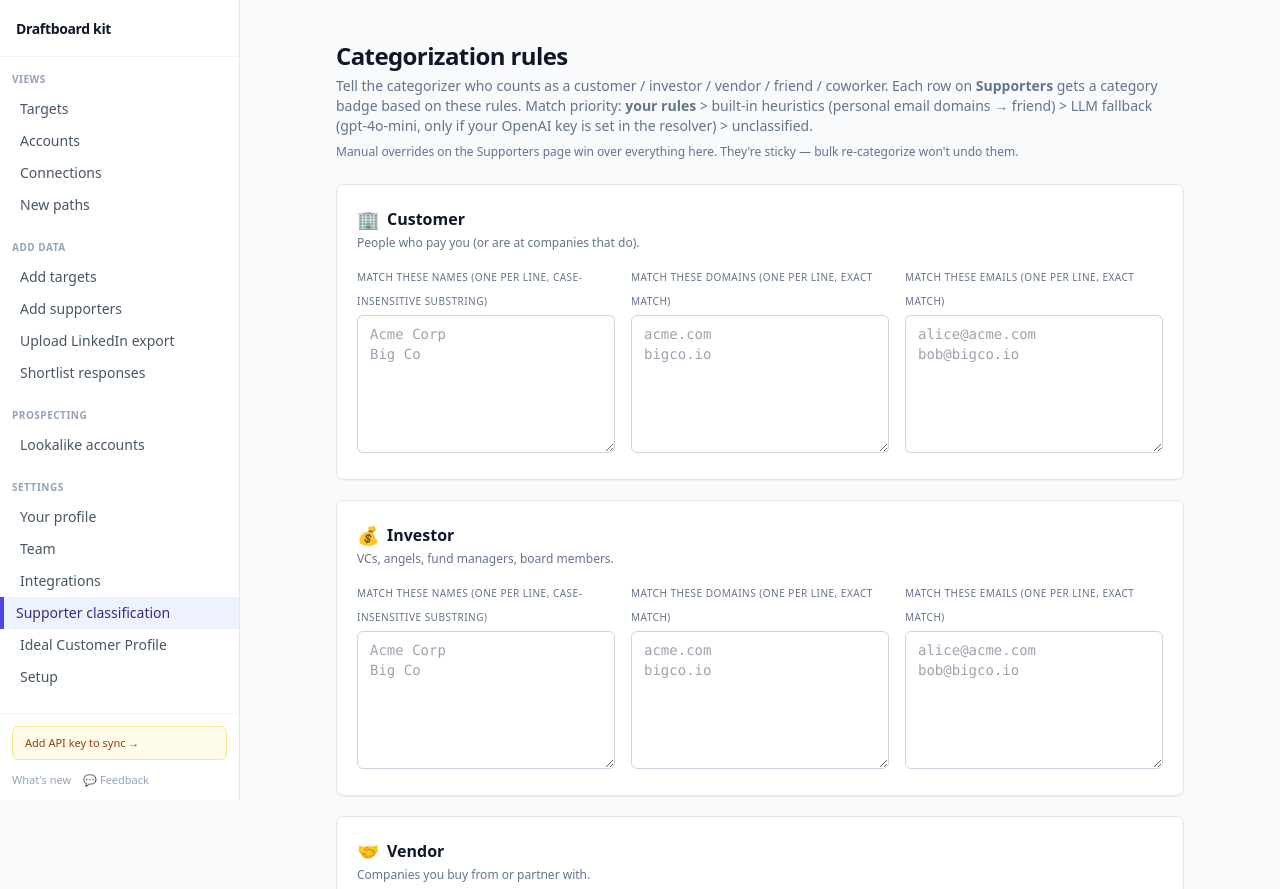
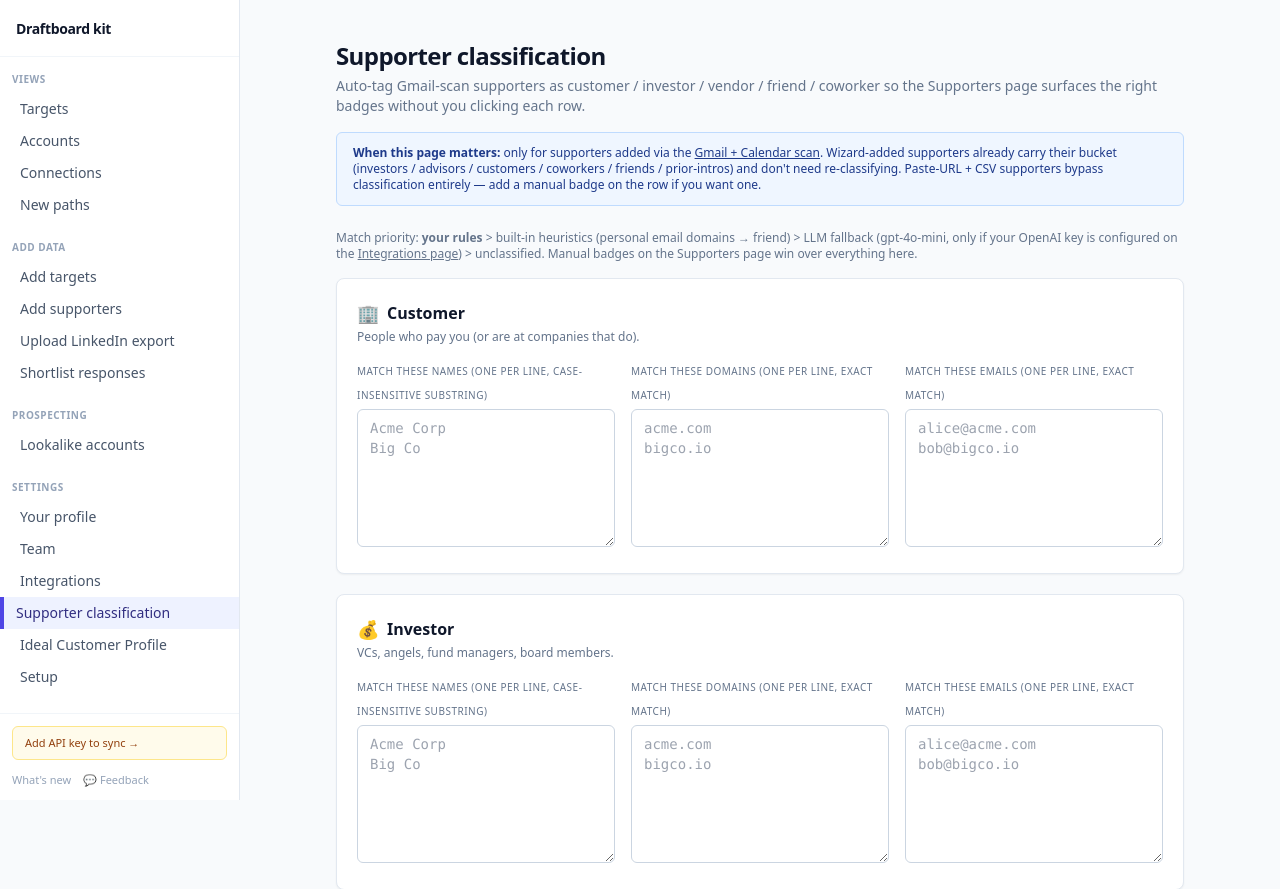
Before and after one commit to draftboardco/draftboard-api-starter, a Flask app: page /settings/categorization in a window 1280 px wide. Shown: the top 889 px of the page. Run offline with Flask 3, Linux system fonts and the light colour scheme; data comes from the database, SQL or seed files in the repository; data that the repository does not hold is empty; some libraries are stand-ins or nearby versions.

Commit message:
Categorization page: reframe as "Supporter classification" + scope explainer
The page was confusingly named "Categorization" and didn't explain
which supporters it applied to. Users couldn't tell whether it was
duplicative of the wizard (different bucketing) or its own thing.

Now:
  - Title: "Supporter classification" (matches nav label)
  - Top banner explicitly scopes it: "only for supporters added via
    Gmail + Calendar scan. Wizard-added supporters already carry
    their bucket. Paste-URL + CSV supporters bypass classification."
  - Link to the Integrations page for setting up the OpenAI key the
    LLM fallback uses.

Schema unchanged. Wizard-added supporters live in manual_supporters
(LinkedIn-keyed); categorization runs against candidate_categories
(email-keyed) — they're operating on different data, which the
banner now makes explicit instead of forcing users to figure out.

```diff
--- a/examples/flask-starter/templates/settings_categorization.html
+++ b/examples/flask-starter/templates/settings_categorization.html
@@ -3,22 +3,27 @@
 <head>
   <meta charset="utf-8" />
   <meta name="viewport" content="width=device-width, initial-scale=1" />
-  <title>Settings — Categorization rules</title>
+  <title>Settings — Supporter classification</title>
   <script src="https://cdn.tailwindcss.com"></script>
 </head>
 <body class="bg-slate-50 text-slate-900 min-h-screen">
   <div class="max-w-4xl mx-auto px-6 py-10">
     {% include "_nav.html" %}
 
-    <header class="mb-6">
-      <h1 class="text-2xl font-semibold tracking-tight">Categorization rules</h1>
+    <header class="mb-4">
+      <h1 class="text-2xl font-semibold tracking-tight">Supporter classification</h1>
       <p class="text-sm text-slate-500 mt-1">
-        Tell the categorizer who counts as a customer / investor / vendor / friend / coworker. Each row on <strong>Supporters</strong> gets a category badge based on these rules. Match priority: <strong>your rules</strong> &gt; built-in heuristics (personal email domains → friend) &gt; LLM fallback (gpt-4o-mini, only if your OpenAI key is set in the resolver) &gt; unclassified.
-      </p>
-      <p class="text-xs text-slate-500 mt-2">
-        Manual overrides on the Supporters page win over everything here. They're sticky — bulk re-categorize won't undo them.
+        Auto-tag Gmail-scan supporters as customer / investor / vendor / friend / coworker so the Supporters page surfaces the right badges without you clicking each row.
       </p>
     </header>
+
+    <div class="mb-6 rounded-md border border-blue-200 bg-blue-50 px-4 py-3 text-xs text-blue-900">
+      <strong>When this page matters:</strong> only for supporters added via the <a class="underline" href="/add/supporters/scan">Gmail + Calendar scan</a>. Wizard-added supporters already carry their bucket (investors / advisors / customers / coworkers / friends / prior-intros) and don't need re-classifying. Paste-URL + CSV supporters bypass classification entirely — add a manual badge on the row if you want one.
+    </div>
+
+    <p class="text-xs text-slate-500 mb-4">
+      Match priority: <strong>your rules</strong> &gt; built-in heuristics (personal email domains → friend) &gt; LLM fallback (gpt-4o-mini, only if your OpenAI key is configured on the <a class="underline" href="/settings/integrations">Integrations page</a>) &gt; unclassified. Manual badges on the Supporters page win over everything here.
+    </p>
 
     {% if saved %}
       <div class="mb-4 rounded-md border border-emerald-300 bg-emerald-50 px-4 py-3 text-sm text-emerald-900">
```
